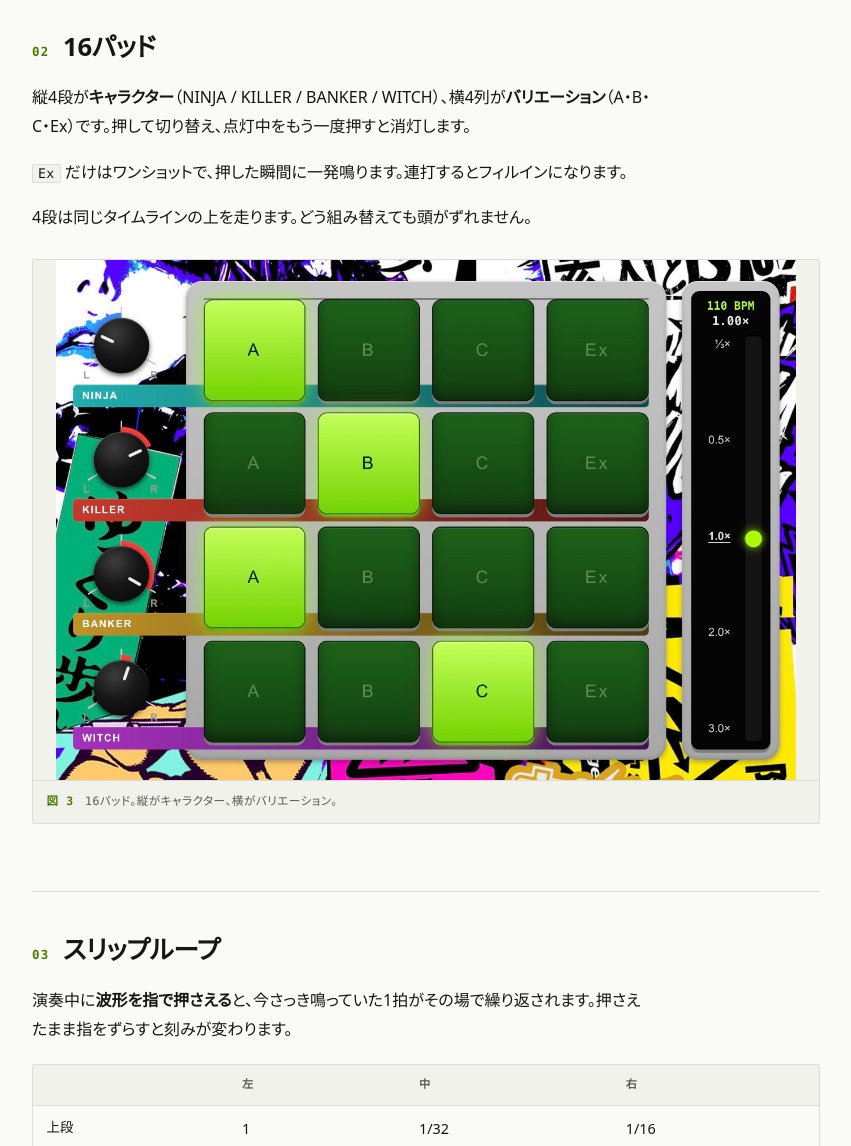
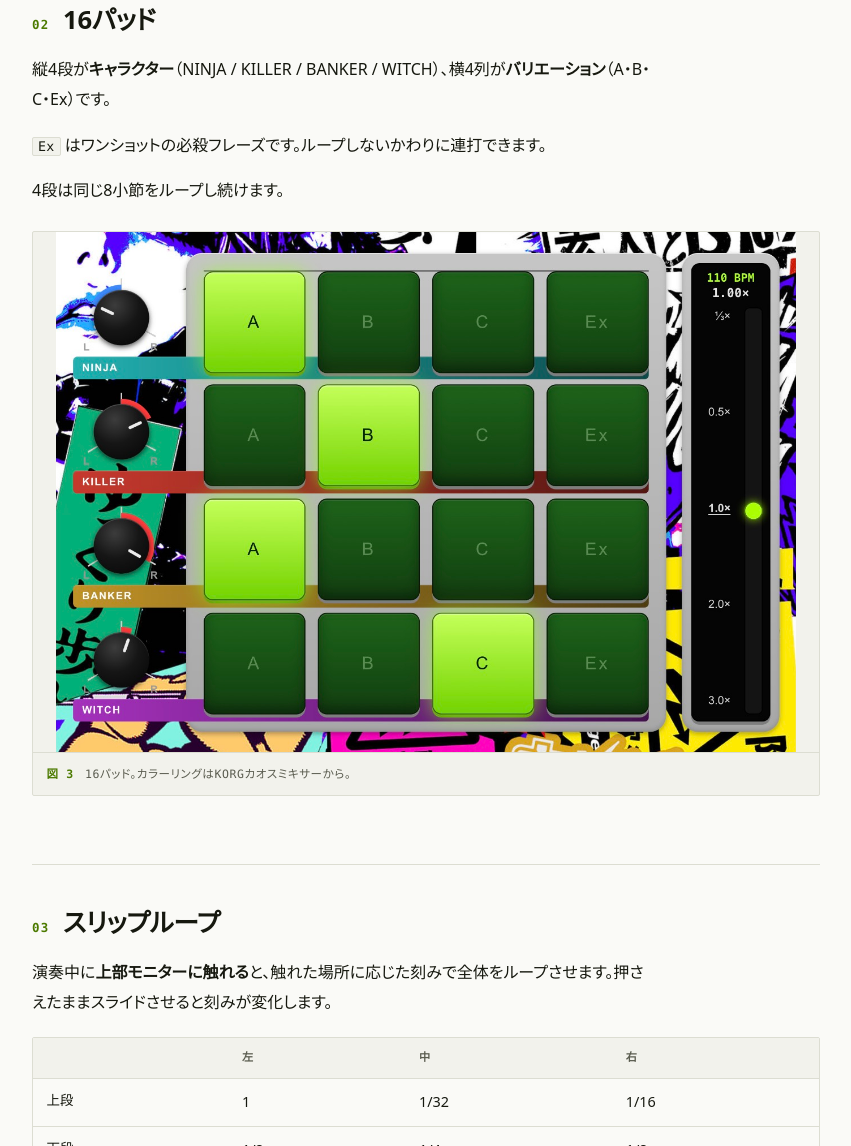
Before and after one commit to robolingual/robolingual.github.io, a plain HTML site: page manual.html in a window 1280 px wide. Shown: the part 2537-3683 px from the top of the page, without its empty margins (350-1201 px from the left). Drawn offline with Linux system fonts and the light colour scheme.

Commit message:
Update manual.html

```diff
--- a/manual.html
+++ b/manual.html
@@ -276,7 +276,7 @@ html{scroll-behavior:smooth}
       <p><span class="ctl">PRESET 1</span> <span class="ctl">PRESET 2</span> <span class="ctl">PRESET 3</span> を押すと、読み込みから生成まで自動で進みます。まずはこれで。</p>
       <p>自分の音源を使うときは <span class="ctl">CHOOSE</span> でファイルを選び、<span class="ctl">TRANSLATE</span> を押します。対応形式は WAV / MP3 / M4A / AAC / MP4 / M4V / MOV。</p>
       <div class="note">
-        <p><strong>BPM は <span class="ctl">TRANSLATE</span> の前に決めてください。</strong>あとから変えても、生成済みのテンポは変わりません。</p>
+        <p><strong>BPM は <span class="ctl">TRANSLATE</span> の前に決めてください。</strong>プレイ中に変えると音程まで変わります。</p>
       </div>
       <figure class="empty" id="fig1">
         <img src="docs/images/01-source.png" alt="CHOOSE と TRANSLATE">
@@ -284,7 +284,7 @@ html{scroll-behavior:smooth}
         <figcaption><span class="fn">図 1</span><span>画面右上の <span class="ctl">CHOOSE</span> と <span class="ctl">TRANSLATE</span>、その下に BPM。</span></figcaption>
       </figure>
       <h3>動画を使うとき</h3>
-      <p>ボタンが <span class="ctl">READ VIDEO</span> に変わります。押すと取り出しが始まりますが、<strong>動画の長さぶん時間がかかります。</strong>終わるまで画面を開いたままにしてください。</p>
+      <p>画面に表示される <span class="ctl">READ VIDEO</span> を押すと動画からの音声抽出が始まりますが、<strong>動画の長さぶん時間がかかります。</strong>終わるまで画面を開いたままにしてください。</p>
       <figure class="empty" id="fig2">
         <img src="docs/images/01b-readvideo.png" alt="READ VIDEO">
         <div class="plate">図 2 — READ VIDEO</div>
@@ -294,19 +294,19 @@ html{scroll-behavior:smooth}
 
     <section id="s2">
       <div class="sec-head"><span class="sec-n">02</span><h2 class="sec-t">16パッド</h2></div>
-      <p>縦4段が<strong>キャラクター</strong>（NINJA / KILLER / BANKER / WITCH）、横4列が<strong>バリエーション</strong>（A・B・C・Ex）です。押して切り替え、点灯中をもう一度押すと消灯します。</p>
-      <p><span class="ctl">Ex</span> だけはワンショットで、押した瞬間に一発鳴ります。連打するとフィルインになります。</p>
-      <p>4段は同じタイムラインの上を走ります。どう組み替えても頭がずれません。</p>
+      <p>縦4段が<strong>キャラクター</strong>（NINJA / KILLER / BANKER / WITCH）、横4列が<strong>バリエーション</strong>（A・B・C・Ex）です。</p>
+      <p><span class="ctl">Ex</span> はワンショットの必殺フレーズです。ループしないかわりに連打できます。</p>
+      <p>4段は同じ8小節をループし続けます。</p>
       <figure class="empty" id="fig3">
         <img src="docs/images/03-pads.png" alt="16パッド">
         <div class="plate">図 3 — 16パッド</div>
-        <figcaption><span class="fn">図 3</span><span>16パッド。縦がキャラクター、横がバリエーション。</span></figcaption>
+        <figcaption><span class="fn">図 3</span><span>16パッド。カラーリングはKORGカオスミキサーから。</span></figcaption>
       </figure>
     </section>
 
     <section id="s3">
       <div class="sec-head"><span class="sec-n">03</span><h2 class="sec-t">スリップループ</h2></div>
-      <p>演奏中に<strong>波形を指で押さえる</strong>と、今さっき鳴っていた1拍がその場で繰り返されます。押さえたまま指をずらすと刻みが変わります。</p>
+      <p>演奏中に<strong>上部モニターに触れる</strong>と、触れた場所に応じた刻みで全体をループさせます。押さえたままスライドさせると刻みが変化します。</p>
       <div class="table-wrap">
         <table>
           <thead><tr><th></th><th>左</th><th>中</th><th>右</th></tr></thead>
```
